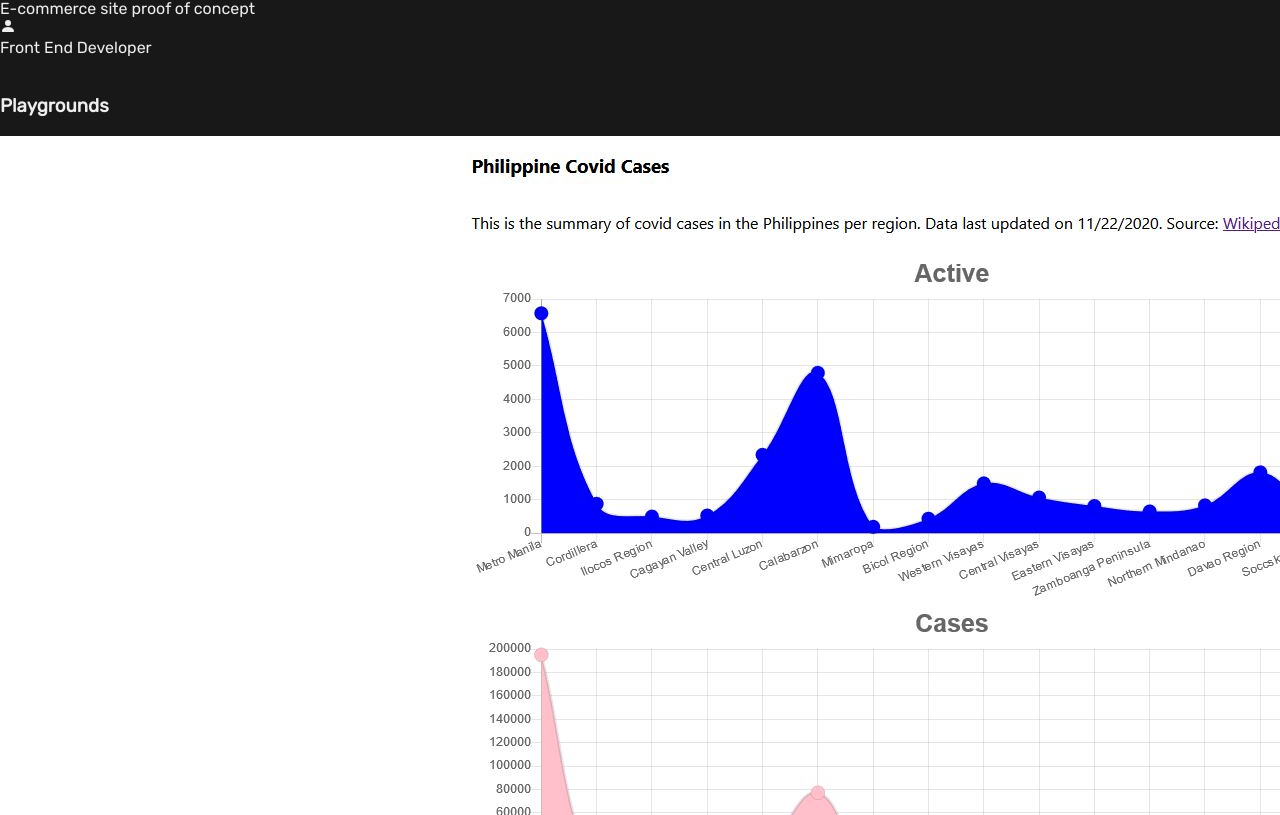
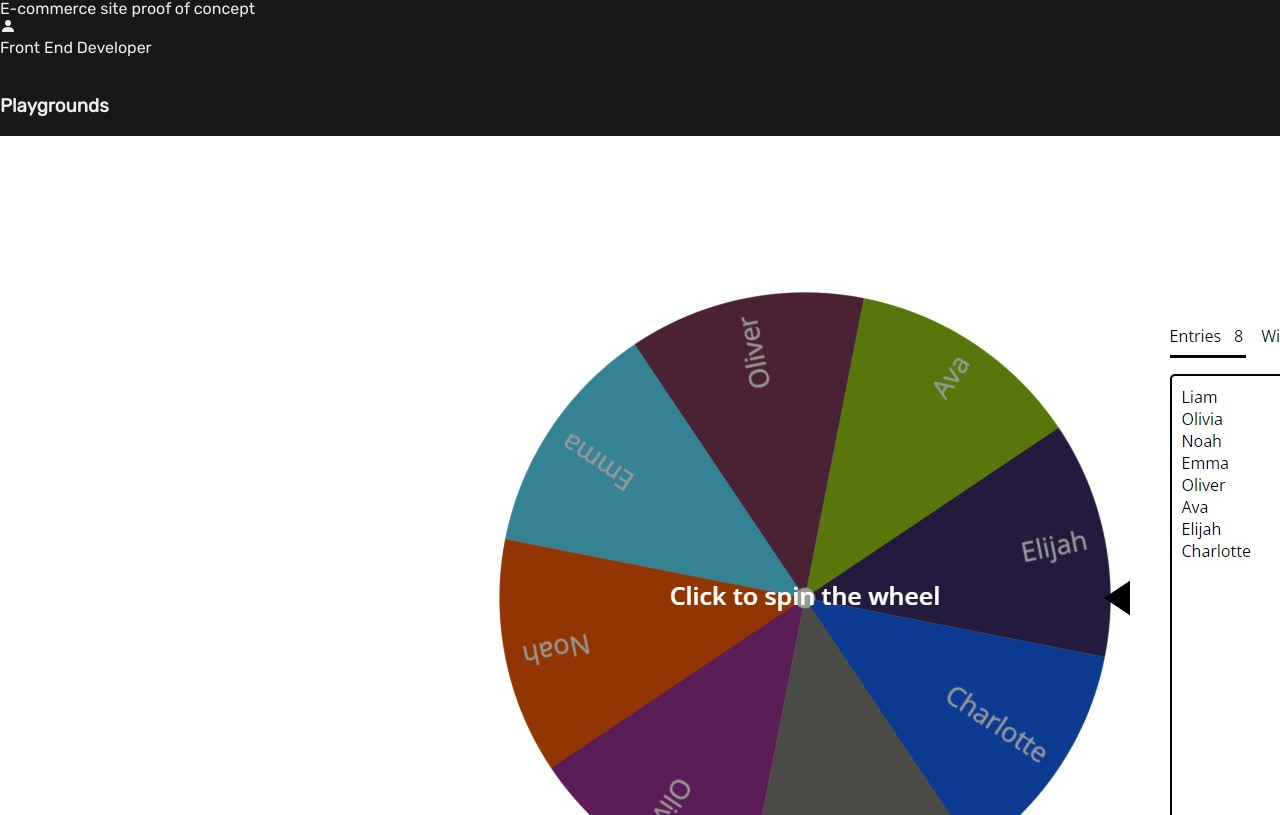
Before and after one commit to lueenavarro/portfolio, a Next.js app: page /works in a window 1280 px wide. Shown: the part 2225-3040 px from the top of the page. Built offline with nearby package versions, Linux system fonts and the light colour scheme.

Commit message:
Update screenshot link

```diff
--- a/pages/works.jsx
+++ b/pages/works.jsx
@@ -15,6 +15,7 @@ const WorksList = () => {
     '/screenshots/precious-finds.jpg',
     '/screenshots/covid-ph-stats.jpg',
     '/screenshots/gawain.jpg',
+    '/screenshots/spinthewheel.jpg',
   ];
 
   useEffect(() => {
@@ -76,7 +77,7 @@ const WorksList = () => {
               <h3 className={styles.worksSectionTitle}>Playgrounds</h3>
               <div className={styles.worksList}>
                 <Work
-                  screenshot={images[2]}
+                  screenshot={images[4]}
                   title='Spin the Wheel'
                   description='A spin wheel'
                   link='https://spinthewheel.louienavarro.me/'
```
